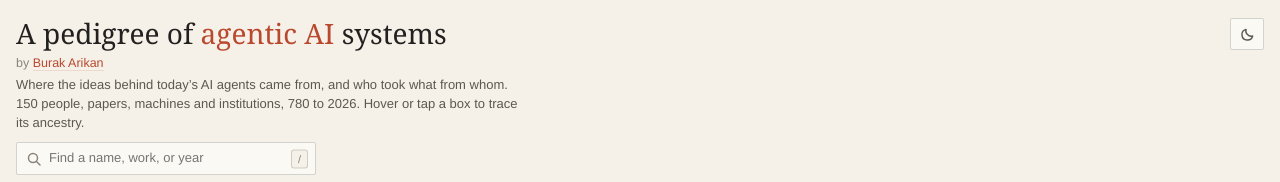
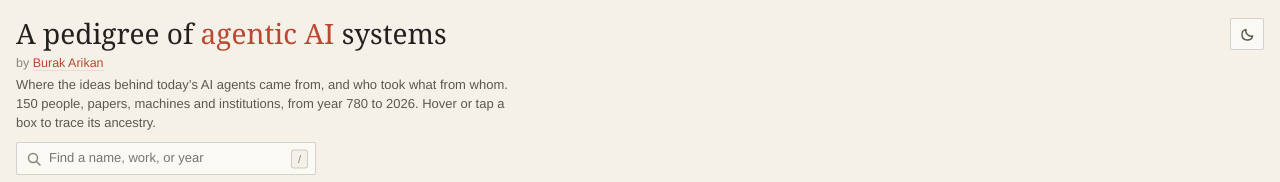
Before and after one commit to arikan/agentic-ai-pedigree, a website built with Vite: page index.html in a window 1280 px wide. Shown: the top 182 px of the page. Built offline with nearby package versions, Linux system fonts and the light colour scheme.

Commit message:
Name 780 as a year in the subtitle
Directly after "150", a bare "780" reads as another quantity rather than the
start of the date range.

```diff
--- a/index.html
+++ b/index.html
@@ -4,7 +4,7 @@
 <meta charset="utf-8">
 <meta name="viewport" content="width=device-width, initial-scale=1, viewport-fit=cover">
 <title>A Pedigree of Agentic AI</title>
-<meta name="description" content="Where the ideas behind today’s AI agents came from, and who took what from whom: 150 people, papers, machines and institutions, 780 to 2026.">
+<meta name="description" content="Where the ideas behind today’s AI agents came from, and who took what from whom: 150 people, papers, machines and institutions, from year 780 to 2026.">
 <meta name="author" content="Burak Arikan">
 <meta name="color-scheme" content="light dark">
 <meta name="theme-color" content="#f5f1e8">
@@ -33,7 +33,7 @@
   </button>
   <h1>A pedigree of <em>agentic AI</em> systems</h1>
   <p class="byline">by <a href="https://burak-arikan.com" target="_blank" rel="noopener">Burak Arikan</a></p>
-  <p class="sub">Where the ideas behind today’s AI agents came from, and who took what from whom. 150 people, papers, machines and institutions, 780 to 2026. Hover or tap a box to trace its ancestry.</p>
+  <p class="sub">Where the ideas behind today’s AI agents came from, and who took what from whom. 150 people, papers, machines and institutions, from year 780 to 2026. Hover or tap a box to trace its ancestry.</p>
   <div class="controls">
     <div class="search">
       <svg viewBox="0 0 16 16" aria-hidden="true"><circle cx="7" cy="7" r="4.5" fill="none" stroke="currentColor" stroke-width="1.5"/><path d="M10.5 10.5 14 14" stroke="currentColor" stroke-width="1.5" stroke-linecap="round"/></svg>
```
Also changed, not shown: README.md.
